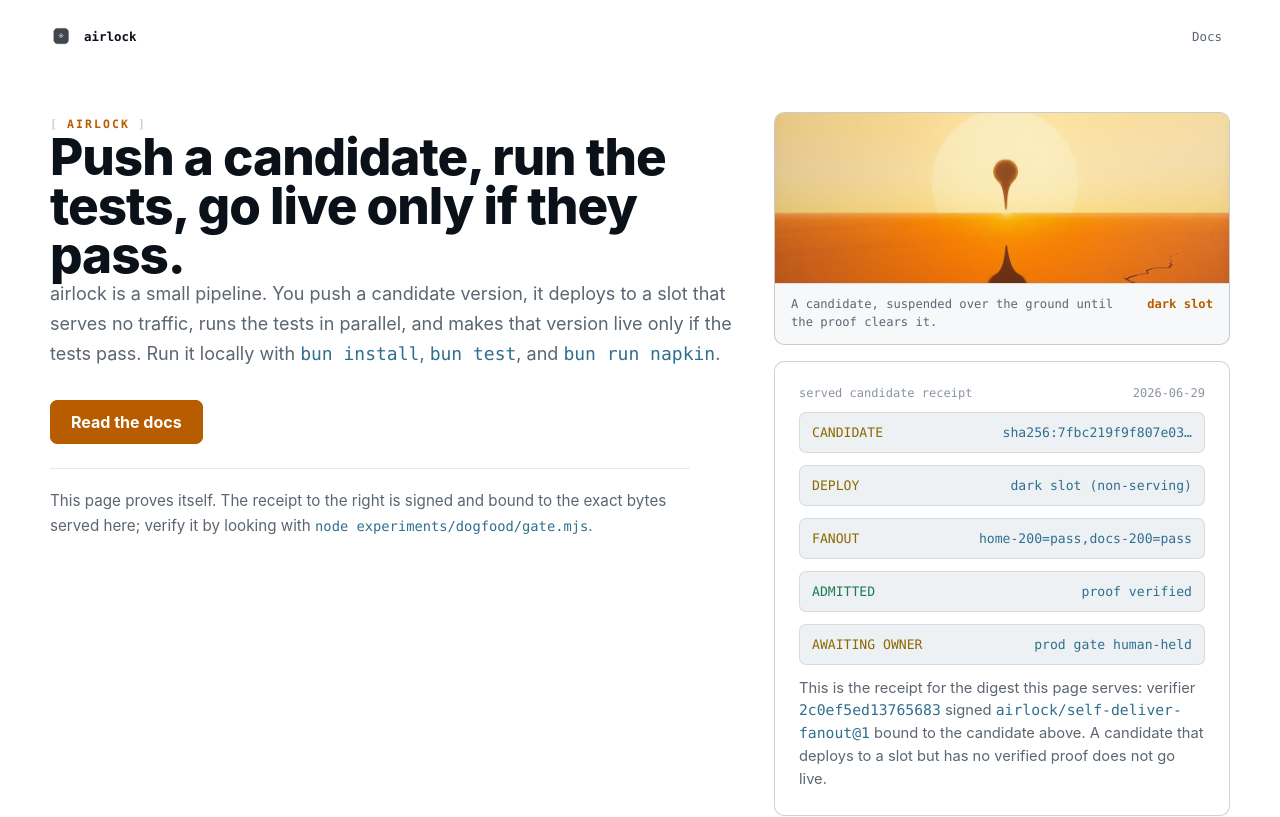
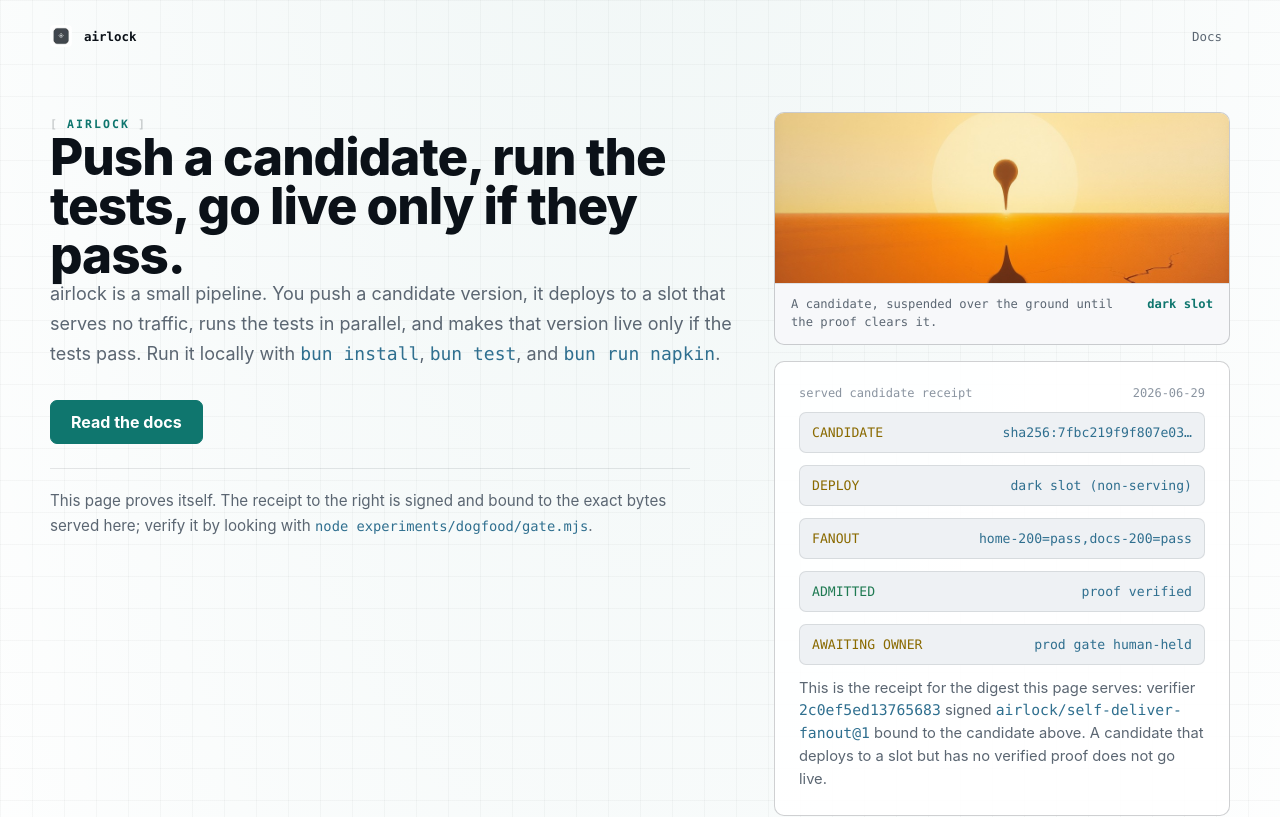
Before and after one commit to acoyfellow/airlock, a SvelteKit app in the folder site/: page / in a window 1280 px wide. Shown: the top 817 px of the page. Built offline with nearby package versions, Linux system fonts and the light colour scheme.

Commit message:
brand: airlock's own identity — teal sealed-chamber accent (not keel orange) + AX faint-grid + bloom texture

```diff
--- a/site/src/app.css
+++ b/site/src/app.css
@@ -14,6 +14,8 @@
   --color-blue: #2f6f8f;
   --color-green: #1f7a52;
   --color-red: #c0392b;
+  --color-accent: #0f766e;
+  --color-accent-strong: #0b5c55;
   --space-1: 4px; --space-2: 8px; --space-3: 12px; --space-4: 16px; --space-5: 20px;
   --space-6: 24px; --space-8: 32px; --space-10: 40px; --space-12: 48px; --space-16: 64px;
   --space-20: 80px; --space-24: 96px;
@@ -26,9 +28,20 @@
 }
 * { box-sizing: border-box; }
 html { scroll-behavior: smooth; }
-body { margin: 0; min-width: 320px; overflow-x: hidden; background: var(--color-canvas); color: var(--color-text); }
+body {
+  margin: 0;
+  min-width: 320px;
+  overflow-x: hidden;
+  color: var(--color-text);
+  background:
+    radial-gradient(120% 70% at 50% -10%, color-mix(in srgb, var(--color-accent) 7%, transparent), transparent 60%),
+    linear-gradient(color-mix(in srgb, var(--color-text) 3%, transparent) 1px, transparent 1px),
+    linear-gradient(90deg, color-mix(in srgb, var(--color-text) 3%, transparent) 1px, transparent 1px),
+    var(--color-canvas);
+  background-size: auto, 32px 32px, 32px 32px;
+}
 a { color: inherit; text-decoration: none; }
-a:focus-visible, button:focus-visible { outline: 2px solid var(--color-orange); outline-offset: 3px; }
+a:focus-visible, button:focus-visible { outline: 2px solid var(--color-accent); outline-offset: 3px; }
 code, pre, kbd { font-family: 'IBM Plex Mono', SFMono-Regular, Menlo, Monaco, Consolas, monospace; }
-::selection { background: color-mix(in srgb, var(--color-orange) 18%, transparent); color: var(--color-text); }
+::selection { background: color-mix(in srgb, var(--color-accent) 18%, transparent); color: var(--color-text); }
 @media (prefers-reduced-motion: reduce) { *, *::before, *::after { scroll-behavior: auto !important; transition-duration: 1ms !important; animation-duration: 1ms !important; animation-iteration-count: 1 !important; } }
--- a/site/src/lib/primitives.css
+++ b/site/src/lib/primitives.css
@@ -13,7 +13,7 @@
   font-weight: 700;
   letter-spacing: 0.18em;
   text-transform: uppercase;
-  color: var(--color-orange);
+  color: var(--color-accent);
 }
 .eyebrow::before { content: '['; color: var(--color-border-strong); }
 .eyebrow::after { content: ']'; color: var(--color-border-strong); }
@@ -83,7 +83,7 @@
   color: var(--color-muted);
 }
 .plate figcaption b {
-  color: var(--color-orange);
+  color: var(--color-accent);
   font-weight: 700;
   white-space: nowrap;
 }
--- a/site/src/routes/+page.svelte
+++ b/site/src/routes/+page.svelte
@@ -405,8 +405,8 @@ signed proof  (keel)      bound to the exact digest
   }
 
   .button.primary {
-    border-color: var(--color-orange);
-    background: var(--color-orange);
+    border-color: var(--color-accent);
+    background: var(--color-accent);
     color: var(--color-canvas);
   }
 
@@ -514,7 +514,7 @@ signed proof  (keel)      bound to the exact digest
 
   .mechanism-list > div > span {
     font-family: 'IBM Plex Mono', SFMono-Regular, Menlo, Monaco, Consolas, monospace;
-    color: var(--color-orange);
+    color: var(--color-accent);
   }
 
   .mechanism-list p {
@@ -593,7 +593,7 @@ signed proof  (keel)      bound to the exact digest
 
   .boundary-list li {
     padding: var(--space-4) var(--space-5);
-    border-left: 2px solid var(--color-orange);
+    border-left: 2px solid var(--color-accent);
     background: var(--color-layer);
     color: var(--color-muted);
     line-height: 1.55;
```
